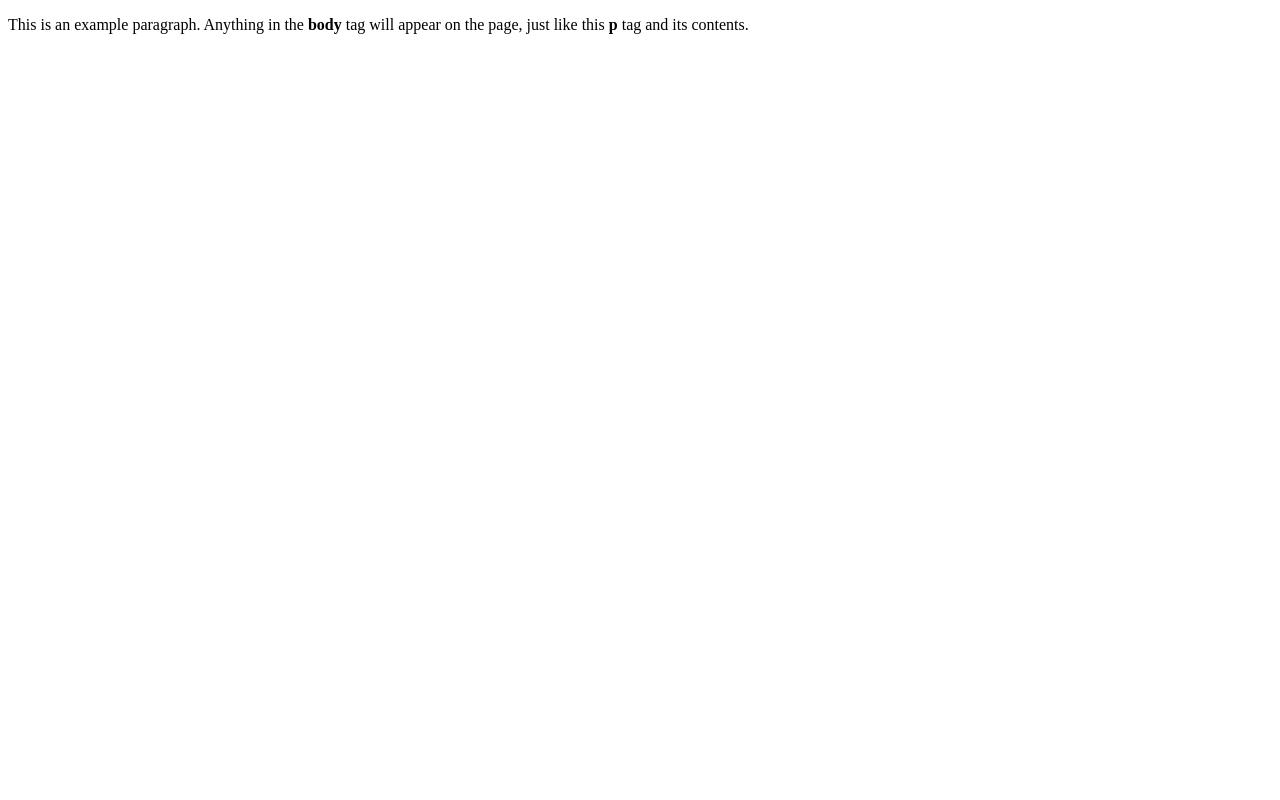
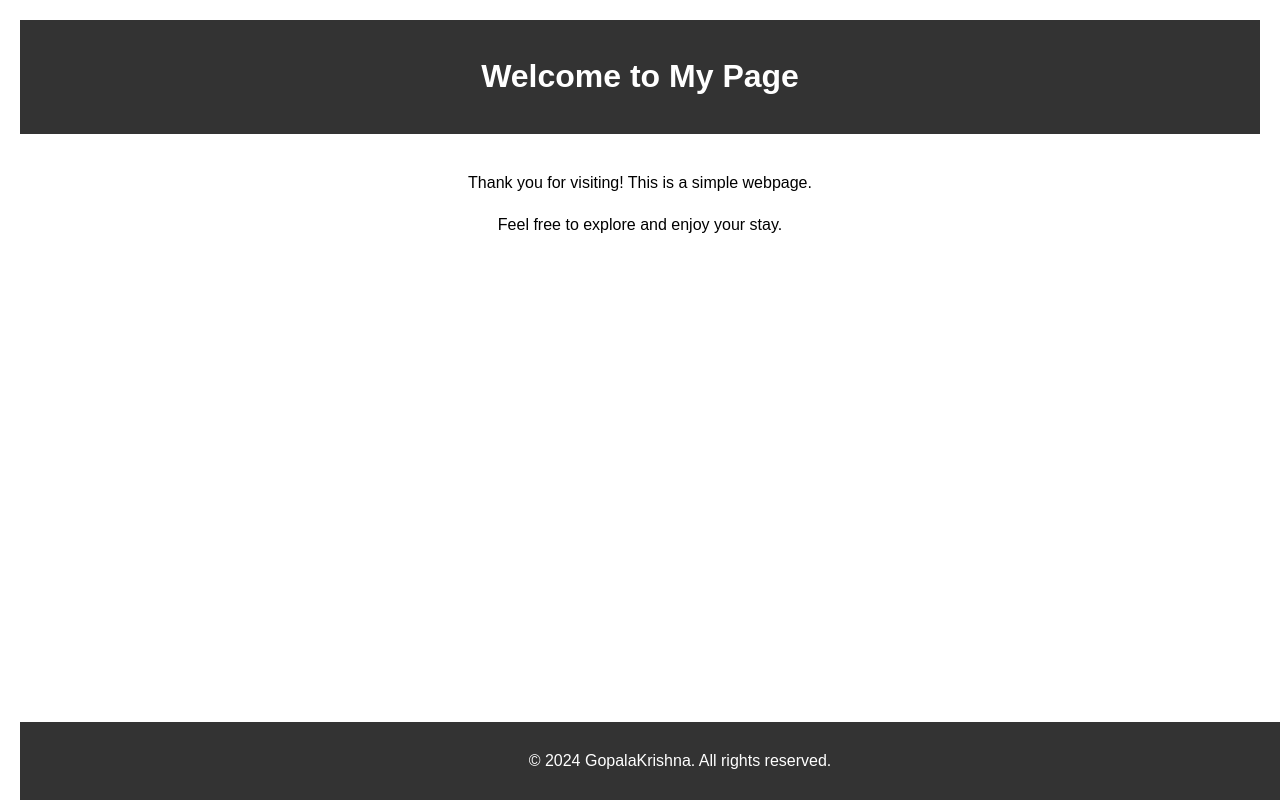
Before and after one commit to badagopal/project5, a plain HTML site: page index.html in a window 1280 px wide. Drawn offline with Linux system fonts and the light colour scheme.

Commit message:
Update index.html

```diff
--- a/index.html
+++ b/index.html
@@ -1,9 +1,44 @@
-<!doctype html>
-<html>
-  <head>
-    <title>This is the title of the webpage!</title>
-  </head>
-  <body>
-    <p>This is an example paragraph. Anything in the <strong>body</strong> tag will appear on the page, just like this <strong>p</strong> tag and its contents.</p>
-  </body>
+<!DOCTYPE html>
+<html lang="en">
+<head>
+    <meta charset="UTF-8">
+    <meta name="viewport" content="width=device-width, initial-scale=1.0">
+    <title>Welcome to My Page</title>
+    <style>
+        body {
+            font-family: Arial, sans-serif;
+            line-height: 1.6;
+            margin: 20px;
+            text-align: center;
+        }
+        header {
+            background-color: #333;
+            color: #fff;
+            padding: 10px 20px;
+        }
+        main {
+            padding: 20px;
+        }
+        footer {
+            background-color: #333;
+            color: #fff;
+            padding: 10px 20px;
+            position: fixed;
+            bottom: 0;
+            width: 100%;
+        }
+    </style>
+</head>
+<body>
+    <header>
+        <h1>Welcome to My Page</h1>
+    </header>
+    <main>
+        <p>Thank you for visiting! This is a simple webpage.</p>
+        <p>Feel free to explore and enjoy your stay.</p>
+    </main>
+    <footer>
+        <p>&copy; 2024 GopalaKrishna. All rights reserved.</p>
+    </footer>
+</body>
 </html>
```
